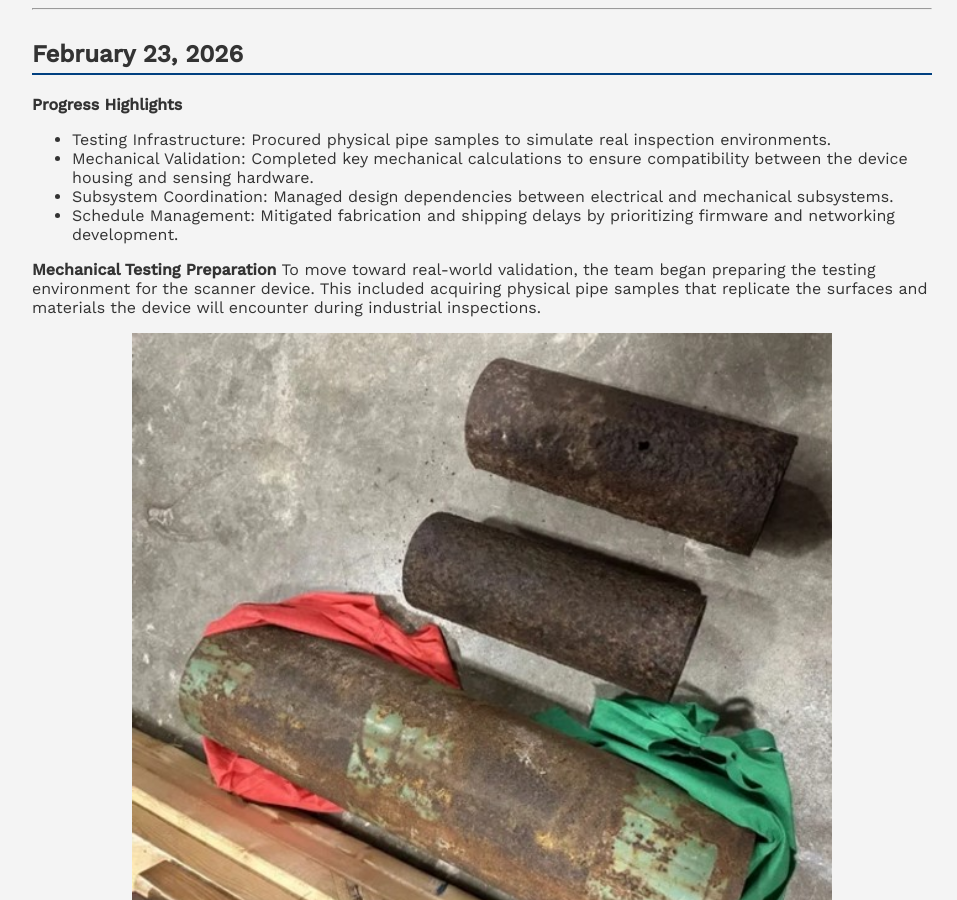
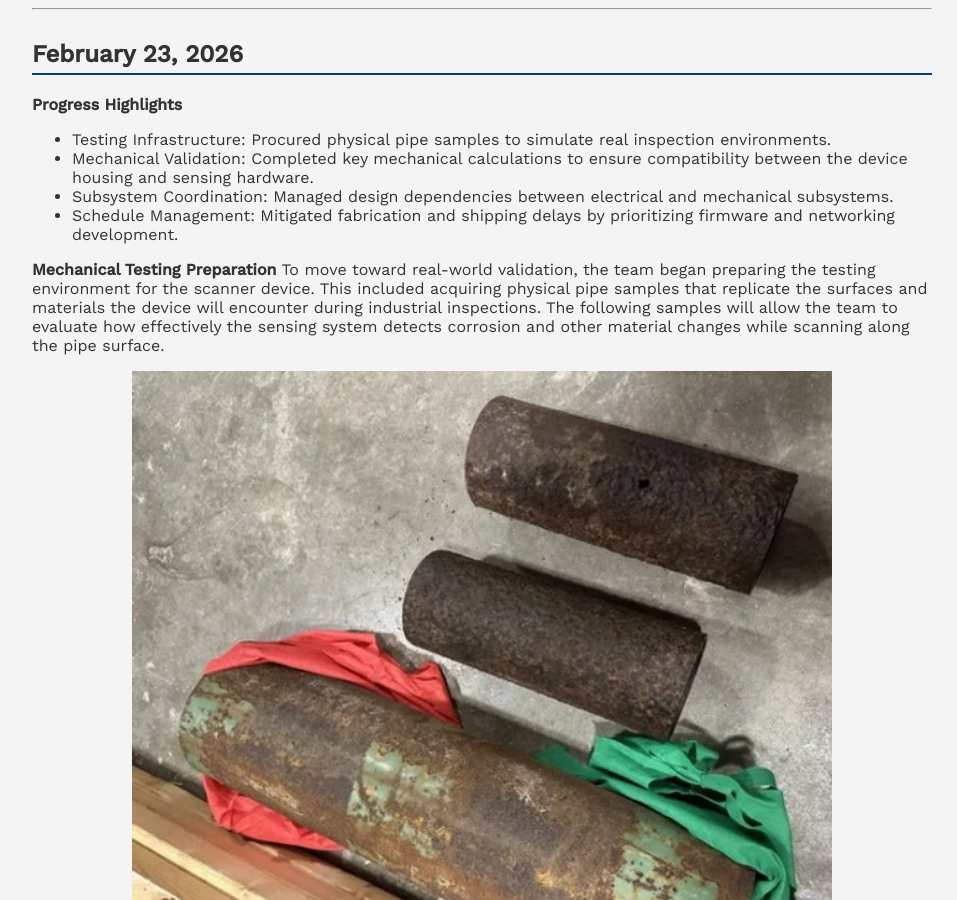
Before and after one commit to warisz/mte-capstone, a Jekyll site: the page built from meetings/feb-2026.md, in a window 1280 px wide and 900 px high, scrolled down 821 px. Shown: the whole window, without its empty margins (158-1115 px from the left). Built offline with Jekyll 4.4.1, drawn with Linux system fonts in a browser that asks for light colours; some of the changed text lies outside the part shown.

Commit message:
Update feb-2026.md

```diff
--- a/meetings/feb-2026.md
+++ b/meetings/feb-2026.md
@@ -37,14 +37,16 @@
 
 **Mechanical Testing Preparation**
 To move toward real-world validation, the team began preparing the testing environment for the scanner device. This included acquiring physical pipe samples that replicate the surfaces and materials the device will encounter during industrial inspections.
+The following samples will allow the team to evaluate how effectively the sensing system detects corrosion and other material changes while scanning along the pipe surface.
 <p align="center">
   <img src="../images/feb23_1.jpg" width="700"><br>
   <img src="../images/feb23_2.jpg" width="700"><br>
+</p>
+In parallel, the team completed several mechanical calculations to ensure the device housing and movement mechanisms would remain compatible with the finalized sensing hardware dimensions. These calculations help ensure that the sensing modules can be mounted securely while maintaining proper proximity to the pipe surface.
+<p align="center">
   <img src="../images/feb23_3.png" width="700"><br>
   <img src="../images/feb23_4.png" width="700"><br>
 </p>
-These samples will allow the team to evaluate how effectively the sensing system detects corrosion and other material changes while scanning along the pipe surface.
-In parallel, the team completed several mechanical calculations to ensure the device housing and movement mechanisms would remain compatible with the finalized sensing hardware dimensions. These calculations help ensure that the sensing modules can be mounted securely while maintaining proper proximity to the pipe surface.
 
 **Project Management**
 February required active coordination between subsystems as the project moved into hardware integration. Two primary challenges emerged during this phase:
```
